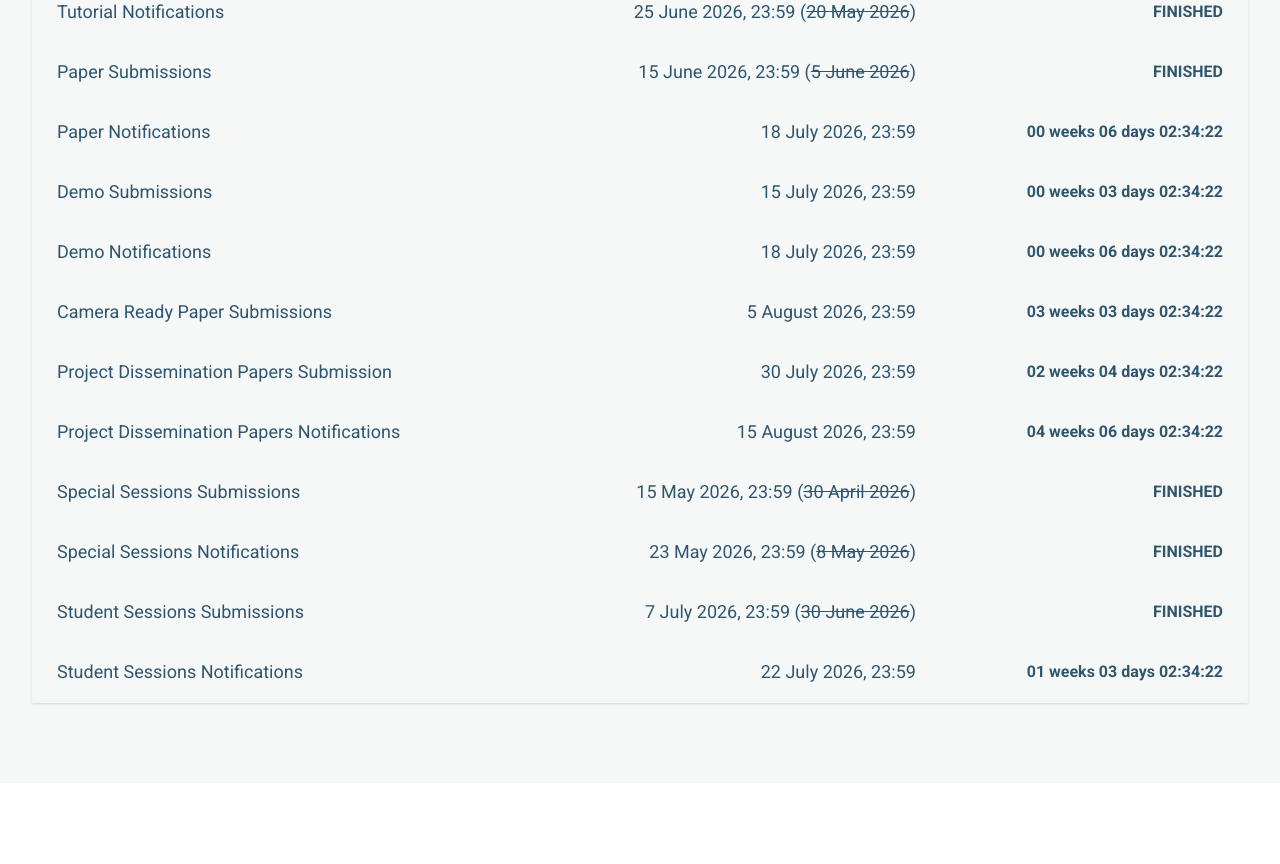
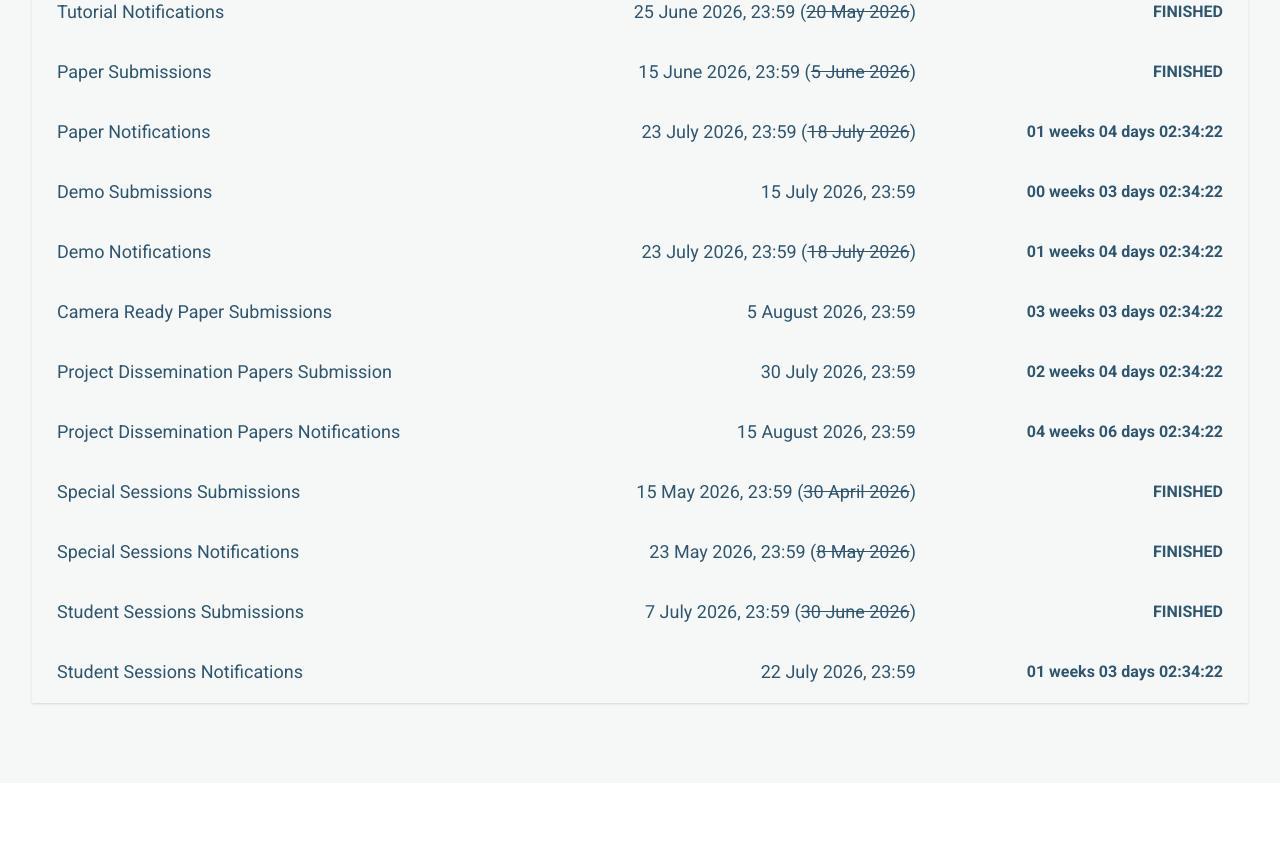
Before and after one commit to euvip2026/euvip2026.github.io, a Next.js app: page / in a window 1280 px wide. Shown: the part 2460-3324 px from the top of the page. Built offline with nearby package versions, Linux system fonts and the light colour scheme; no server answers.

Commit message:
Update paper & demo notification dates.

```diff
--- a/src/app/calls/page.tsx
+++ b/src/app/calls/page.tsx
@@ -276,11 +276,8 @@ export default function CallsPage() {
           </>
         ),
         daterows: [
-          // ['Paper Submissions', '21 May 2026'],
-          // ['Paper Notifications', '18 July 2026'],
-          // ['Camera Ready Paper Submissions', '22 August 2026'],
           ['Paper Submissions', '15 June 2026, 23:59 (<s>5 June 2026</s>)'],
-          ['Paper Notifications', '18 July 2026, 23:59'],
+          ['Paper Notifications', '23 July 2026, 23:59 (<s>18 July 2026</s>)'],
           ['Camera Ready Paper Submissions', '5 August 2026, 23:59'],
         ],
       },
@@ -498,7 +495,7 @@ export default function CallsPage() {
         ],
         daterows: [
           ['Deadline for Industrial Exhibition and Demo Proposals', '15 July 2026, 23:59'],
-          ['Notification of Acceptance', '18 July 2026, 23:59'],
+          ['Notification of Acceptance', '23 July 2026, 23:59 (<s>18 July 2026</s>)'],
         ],
       },
       {
--- a/src/app/information/important-dates/page.tsx
+++ b/src/app/information/important-dates/page.tsx
@@ -8,25 +8,12 @@ export const metadata: Metadata = {
 
 export default function ImportantDates() {
   const rows: Array<[string, string]> = [
-      // ['Tutorial Proposals', '15 May 2026'],
-      // ['Tutorial Notifications', '20 May 2026'],
-      // ['Paper Submissions', '21 May 2026'],
-      // ['Paper Notifications', '18 July 2026'],
-      // ['Demo Submissions', '15 July 2026'],
-      // ['Demo Notifications', '18 July 2026'],
-      // ['Camera Ready Paper Submissions', '22 August 2026'],
-      // ['Project Dissemination Papers Submission', '30 July 2026'],
-      // ['Project Dissemination Papers Notifications', '15 August 2026'],
-      // ['Special Sessions Submissions', '15 May 2026 (<s>30 April 2026</s>)'],
-      // ['Special Sessions Notifications', '23 May 2026 (<s>8 May 2026</s>)'],
-      // ['Student Sessions Submissions', '31 July 2026'],
-      // ['Student Sessions Notifications', '15 August 2026'],
     ['Tutorial Proposals', '9 June 2026, 23:59 (<s>15 May 2026</s>)'],
     ['Tutorial Notifications', '25 June 2026, 23:59 (<s>20 May 2026</s>)'],
     ['Paper Submissions', '15 June 2026, 23:59 (<s>5 June 2026</s>)'],
-    ['Paper Notifications', '18 July 2026, 23:59'],
+    ['Paper Notifications', '23 July 2026, 23:59 (<s>18 July 2026</s>)'],
     ['Demo Submissions', '15 July 2026, 23:59'],
-    ['Demo Notifications', '18 July 2026, 23:59'],
+    ['Demo Notifications', '23 July 2026, 23:59 (<s>18 July 2026</s>)'],
     ['Camera Ready Paper Submissions', '5 August 2026, 23:59'],
     ['Project Dissemination Papers Submission', '30 July 2026, 23:59'],
     ['Project Dissemination Papers Notifications', '15 August 2026, 23:59'],
--- a/src/components/ImportantDates/index.tsx
+++ b/src/components/ImportantDates/index.tsx
@@ -62,9 +62,9 @@ export default function ImportantDates() {
     ['Tutorial Proposals', '9 June 2026, 23:59 (<s>15 May 2026</s>)'],
     ['Tutorial Notifications', '25 June 2026, 23:59 (<s>20 May 2026</s>)'],
     ['Paper Submissions', '15 June 2026, 23:59 (<s>5 June 2026</s>)'],
-    ['Paper Notifications', '18 July 2026, 23:59'],
+    ['Paper Notifications', '23 July 2026, 23:59 (<s>18 July 2026</s>)'],
     ['Demo Submissions', '15 July 2026, 23:59'],
-    ['Demo Notifications', '18 July 2026, 23:59'],
+    ['Demo Notifications', '23 July 2026, 23:59 (<s>18 July 2026</s>)'],
     ['Camera Ready Paper Submissions', '5 August 2026, 23:59'],
     ['Project Dissemination Papers Submission', '30 July 2026, 23:59'],
     ['Project Dissemination Papers Notifications', '15 August 2026, 23:59'],
```
